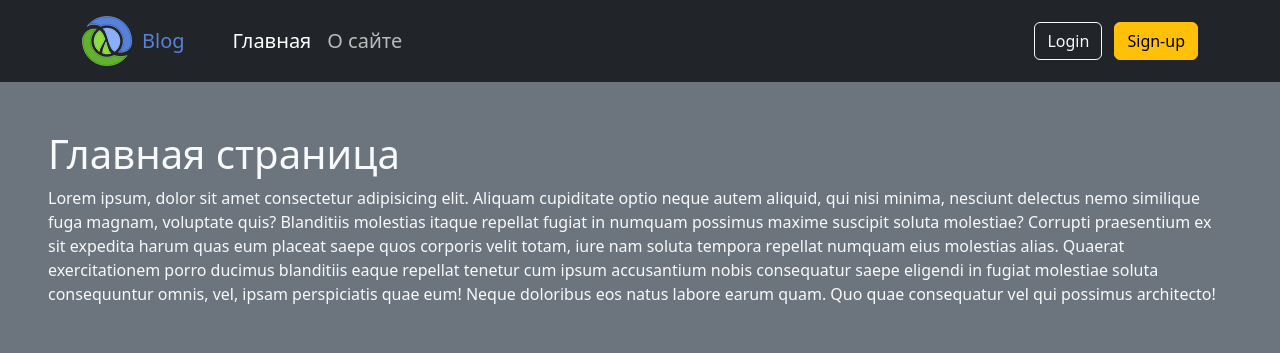
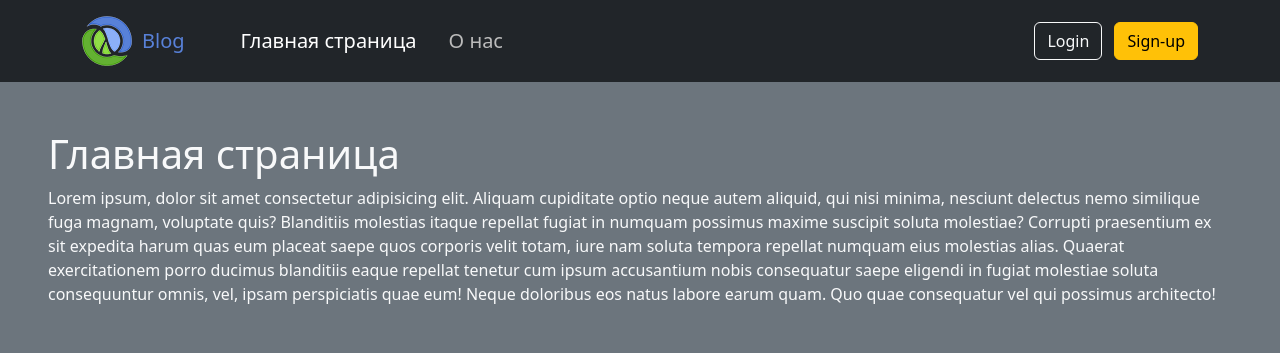
Before and after one commit to Flayzex/first_blog, a Django app: page / in a window 1280 px wide. Shown: the top 353 px of the page. Run offline with Django 4.2, Linux system fonts and the light colour scheme; some libraries are stand-ins or nearby versions.

Commit message:
Refactor (delete menu_ids)
Use title for comparison and delete menu_id

```diff
--- a/blog/articles/templates/articles/base.html
+++ b/blog/articles/templates/articles/base.html
@@ -29,10 +29,10 @@
                     </li>
                     <li><a href="{% url 'about' %}" class="nav-link px-2 my-link">About</a></li> {% endcomment %}
                     {% for m in menu %}
-                    {% if m.id == menu_id %}
-                    <li class="nav-link px-2 menu-selected">{{ m.title }}</li>
+                    {% if m.title == title %}
+                    <li class="nav-link px-3 menu-selected">{{ m.title }}</li>
                     {% else %}
-                    <li><a href="{% url m.url_name %}" class="nav-link px-2 my-link">{{ m.title }}</a></li>
+                    <li><a href="{% url m.url_name %}" class="nav-link px-3 my-link">{{ m.title }}</a></li>
                     {% endif %}
                     {% endfor %}
                 </ul>
--- a/blog/articles/utils.py
+++ b/blog/articles/utils.py
@@ -1,6 +1,6 @@
 menu = [
-    {'title': "Главная", "url_name": 'home', 'id': 0},
-    {'title': "О сайте", 'url_name': 'about', 'id': 1},
+    {'title': "Главная страница", "url_name": 'home'},
+    {'title': "О нас", 'url_name': 'about'},
     #{'title': "Обратная связь", 'url_name': 'contact', 'id': 2},
 ]
 
--- a/blog/articles/views.py
+++ b/blog/articles/views.py
@@ -10,7 +10,7 @@ class ArticlesHomeView(DataMixin, TemplateView):
     def get_context_data(self, **kwargs):
         context = super().get_context_data(**kwargs)
         # c_def = {'title': 'Главная страница', 'menu_id': 0}
-        c_def = self.get_user_context(title="Главная страница", menu_id=0)
+        c_def = self.get_user_context(title="Главная страница")
         return context | c_def
 
 
@@ -19,5 +19,5 @@ class AboutView(DataMixin, TemplateView):
 
     def get_context_data(self, **kwargs):
         context = super().get_context_data(**kwargs)
-        c_def = self.get_user_context(title="О нас", menu_id=1)
+        c_def = self.get_user_context(title="О нас")
         return context | c_def
```
